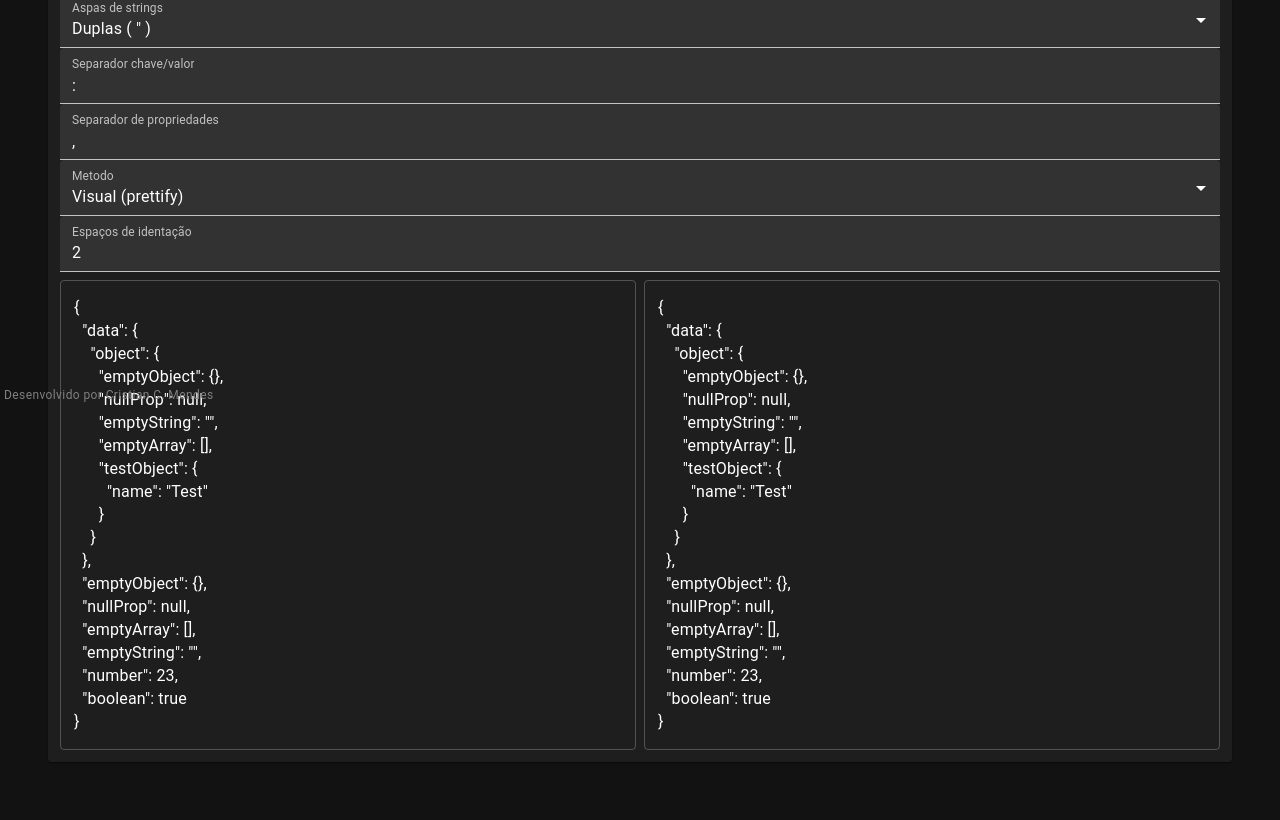
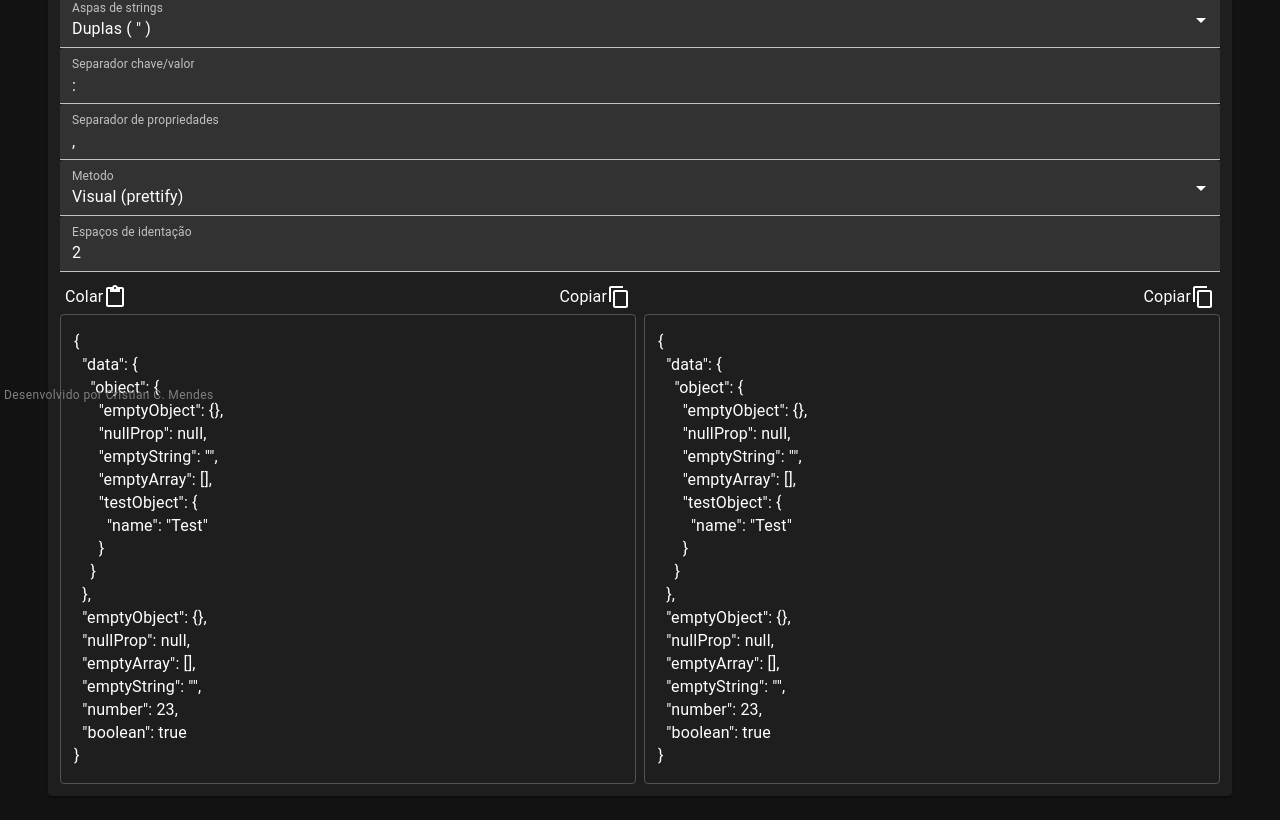
Before and after one commit to CristianCMendes/cristian-utilities, a React (Vite) app: page /modelador-json in a window 1280 px wide. Shown: the part 394-1214 px from the top of the page. Before the commit the page ends 1180 px from the top, so only its background shows below. Built offline with nearby package versions, Linux system fonts and the light colour scheme.

Commit message:
** adicionado funcionalidades para copiar e colar **

```diff
--- a/src/assets/components/utilities/pages/JsonShaper.tsx
+++ b/src/assets/components/utilities/pages/JsonShaper.tsx
@@ -1,4 +1,5 @@
-import {Autocomplete, FormControlLabel, Grid, MenuItem, Switch, TextField} from "@mui/material";
+import {ContentCopy, ContentPaste} from "@mui/icons-material";
+import {Autocomplete, FormControlLabel, Grid, IconButton, MenuItem, Switch, TextField, Typography} from "@mui/material";
 import {DefaultContainer} from "@shared/DefaultContainer.tsx";
 import {useCallback, useEffect, useMemo, useState} from "react";
 
@@ -160,7 +161,7 @@ export function JsonShaper() {
 	// Checa se o input tá valido, trazendo o json dele caso seja
 	const inputValid = useMemo(() => {
 		try {
-			const normalized = input.replace(/([\{,]\s*)([A-Za-z_][A-Za-z0-9_]*)\s*:/g, '$1"$2":')
+			const normalized = input.replace(/([{,]\s*)([A-Za-z_][A-Za-z0-9_]*)\s*:/g, '$1"$2":')
 			return JSON.parse(normalized)
 		} catch {
 			return undefined
@@ -356,6 +357,18 @@ export function JsonShaper() {
 			</Grid>
 			<Grid size={6} container>
 				<Grid size={12}>
+					<Grid size={12} container alignItems={'center'} justifyContent={'space-between'}>
+						<IconButton size={'small'} onClick={() => navigator.clipboard.readText().then(x => {
+							setInput(x)
+						})}>
+							<Typography>Colar</Typography>
+							<ContentPaste/>
+						</IconButton>
+						<IconButton size={'small'} onClick={() => navigator.clipboard.writeText(input)}>
+							<Typography>Copiar</Typography>
+							<ContentCopy/>
+						</IconButton>
+					</Grid>
 					<TextField variant={'outlined'}
 					           multiline={true}
 					           value={input}
@@ -366,9 +379,17 @@ export function JsonShaper() {
 
 			<Grid size={6} container>
 				<Grid size={12}>
-					<TextField variant={'outlined'}
-					           multiline={true}
-					           value={output}/>
+					<Grid size={12} container alignItems={'center'} justifyContent={'flex-end'}>
+						<IconButton size={'small'} onClick={() => navigator.clipboard.writeText(output)}>
+							<Typography>Copiar</Typography>
+							<ContentCopy/>
+						</IconButton>
+					</Grid>
+					<Grid size={12}>
+						<TextField variant={'outlined'}
+						           multiline={true}
+						           value={output}/>
+					</Grid>
 				</Grid>
 			</Grid>
 		</Grid>
```
